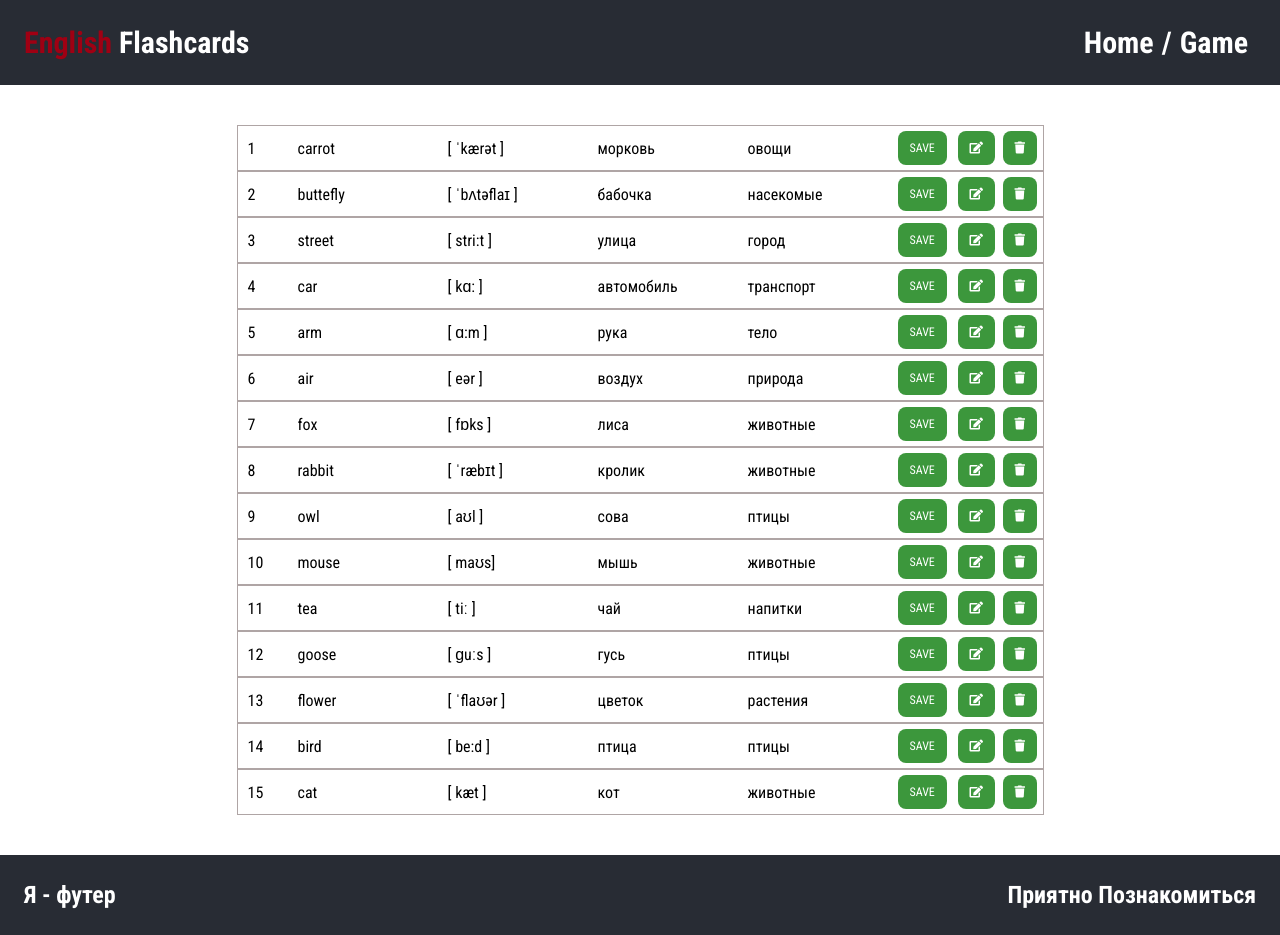
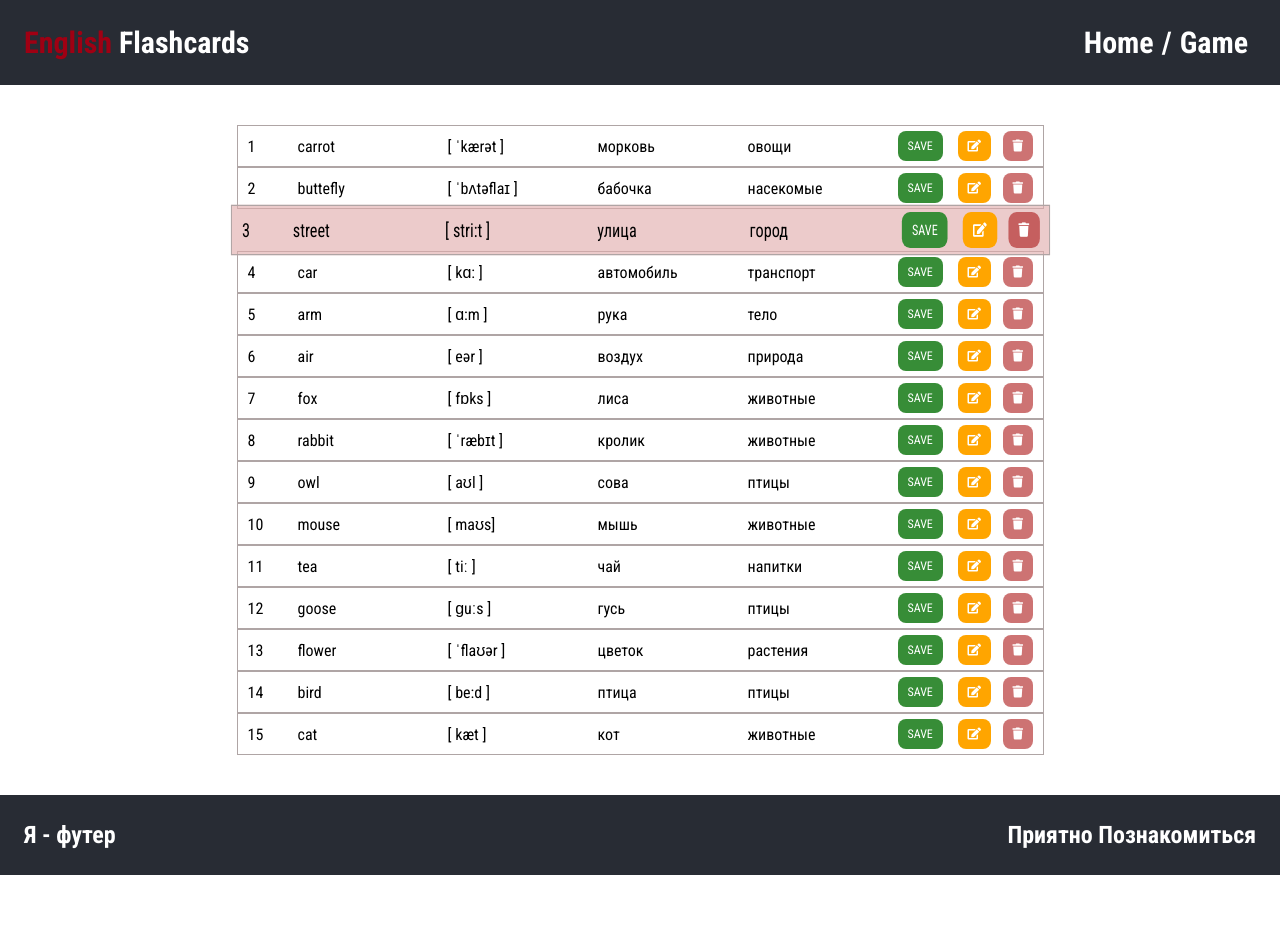
Before and after one commit to AlenaGM/flashcards-app, a React (Create React App) app: page / in a window 1280 px wide. After the commit the page ends 875 px from the top, so only its background shows below. Built offline with nearby package versions, Linux system fonts and the light colour scheme.

Commit message:
buttons style upd

```diff
--- a/src/components/row/Row.js
+++ b/src/components/row/Row.js
@@ -12,12 +12,12 @@ const Row = (props) => {
               <button className='button'>Save</button>
             </div>
             <div className="row__cell">
-              <button type="button" className="button">
+              <button type="button" className="button button__edit">
                 <i className="fas fa-edit"></i>
               </button>
             </div>
             <div className="row__cell">
-              <button type="button" className="button">
+              <button type="button" className="button button__delete">
                 <i className="fas fa-trash"></i>
               </button>
             </div>
--- a/src/components/table/table.scss
+++ b/src/components/table/table.scss
@@ -1,4 +1,8 @@
 .table {
     display: flex;
     flex-direction: column;
+&__row:nth-of-type(3) {
+    background-color: #e0acac9e;
+    transform: scale(1.015,1.2);
+    }
 }
--- a/src/styles/button.scss
+++ b/src/styles/button.scss
@@ -1,8 +1,7 @@
 @import './variables';
 
 .button {
-    //min-width: 50px;
-    padding: 0px 12px;
+    padding: 8px 10px;
     color: #fff;
     text-align: center;
     text-transform: uppercase;
@@ -10,82 +9,27 @@
     transition: 0.3s transform;
     border: none;
     border-radius: 8px;
-    background-color: rgb(60, 151, 60);
+    background-color: rgb(55, 141, 55);
+        &:hover {
+            background-color: rgb(124, 191, 124);
+        }
     cursor: pointer;
     &__long {
         display: block;
         width: 170px;
         margin: 45px auto 0 auto;
     }
-    .inner {
-        position: relative;
-        background-color: $main-color;
-        line-height: 18px;
-        padding: 0 18px;
-        transition: none;
-        &::before {
-            border-color: $main-color transparent;
-            border-style: solid;
-            border-width: 0 0 10px 10px;
-            content: "";
-            display: block;
-            position: absolute;
-            left: 0;
-            top: -10px;
-            transition: none;
-        }
-        &::after {
-            border-color: $main-color transparent;
-            border-style: solid;
-            border-width: 0 0 10px 10px;
-            content: "";
-            display: block;
-            position: absolute;
-            right: 0;
-            bottom: -10px;
-            transform: rotate(180deg);
-            transition: none;
+    &__edit{
+        background-color: #ffa500;
+        &:hover {
+            background-color: #efc982;
         }
     }
-    &__main, &__secondary {
+    &__delete {
+        background-color: #ae1d1d9e;
         &:hover {
-            color: #fff;
+            background-color: #d64a4a9e;
         }
-    }
-    &__secondary {
-        .inner {
-            background-color: $grey;
-            &::before {
-                border-color: $grey transparent;
-                transition: none;
-            }
-            &::after {
-                border-color: $grey transparent;
-                transition: none;
-            }
-        }
-    }
-    &::before {
-        content: '';
-        display: block;
-        height: 10px;
-        margin-left: 10px;
-        transition: none;
-
-    }
-    &::after {
-        content: '';
-        display: block;
-        height: 10px;
-        margin-right: 10px;
-        transition: none;
-
-    }
-    &.button__main::before, &.button__main::after {
-        background-color: $main-color;
-    }
-    &.button__secondary::before, &.button__secondary::after {
-        background-color: $grey;
     }
     &:hover {
         transform: translateY(-5px);
```
